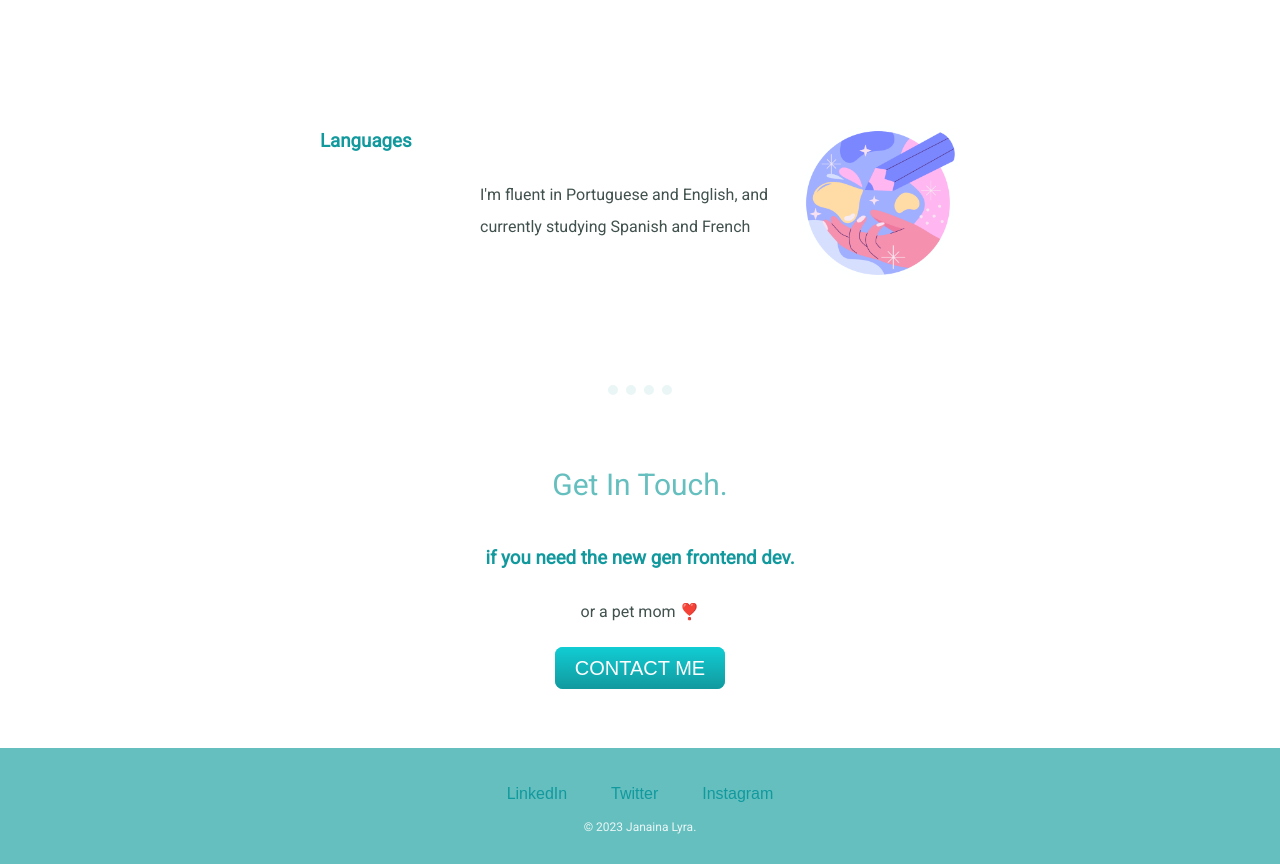
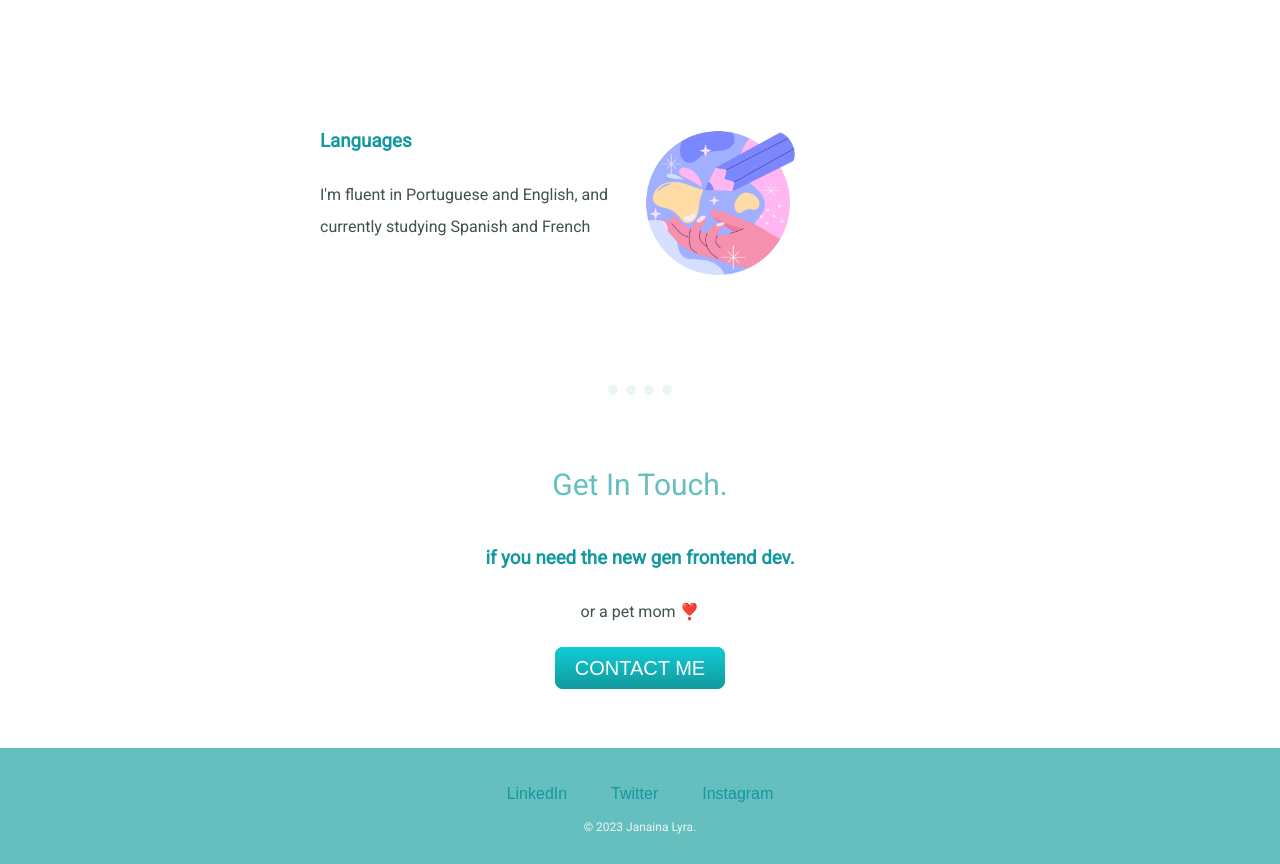
Before and after one commit to janainalyra/cv2, a plain HTML site: page index.html in a window 1280 px wide. Shown: the part 1300-2164 px from the top of the page. Drawn offline with Linux system fonts and the light colour scheme.

Commit message:
Correcting positioning issues

```diff
--- a/styles.css
+++ b/styles.css
@@ -92,7 +92,7 @@ p{
     width: 25%;
     height: auto;
     float: right;
-    margin-left: 30px;
+    margin-right: 160px;
 
 
 }
@@ -141,3 +141,7 @@ p{
     background-image: linear-gradient(to bottom, #30E3CB, #2BC4AD);
     text-decoration: none;
   }
+
+  #teste{
+    margin-left: 0px;
+  }
```
